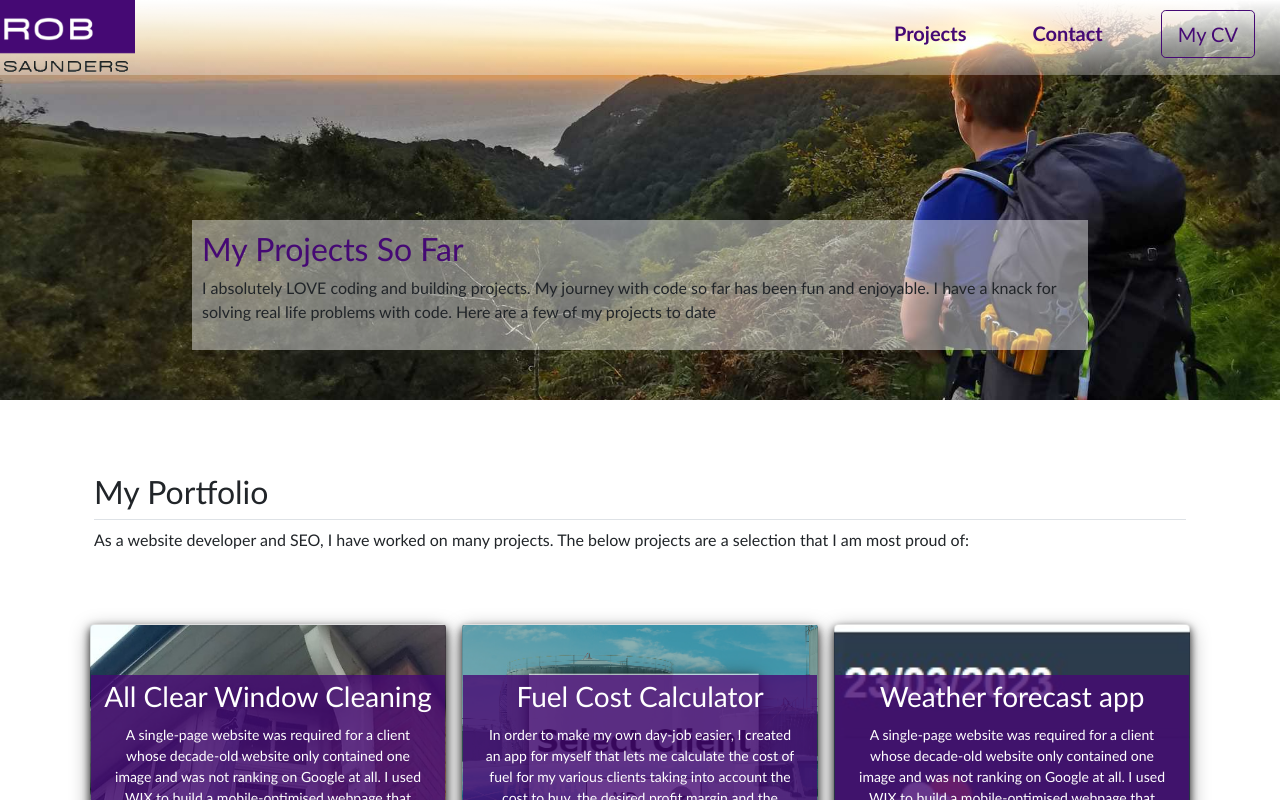
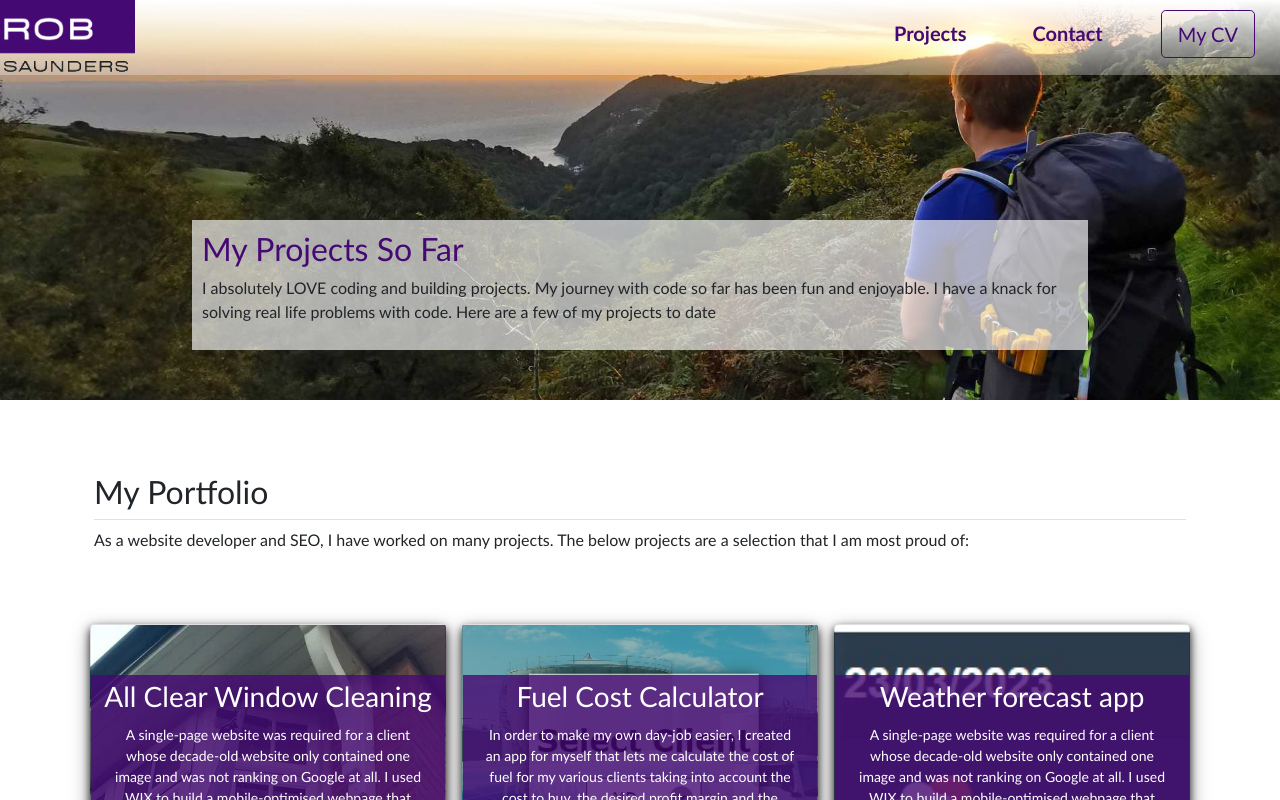
Before and after one commit to R0bsaunders/rob-saunders-react-portfolio, a React (Create React App) app: page /#/projects in a window 1280 px wide. Shown: the top 800 px of the page. Built offline with nearby package versions, Linux system fonts and the light colour scheme.

Commit message:
decreased transparency of jumbo tron text wrapper to make it easier to read

```diff
--- a/src/styles/style.css
+++ b/src/styles/style.css
@@ -7,7 +7,7 @@
 }
 
 :root {
-    --transparentBackground: rgba(255, 255, 255, 0.429);
+    --transparentBackground: rgba(255, 255, 255, 0.65);
     --brandColor: rgba(69, 9, 116,1);
     --tabletSpaceBetweenElements: 25px;
     --titleBackground: rgba(69, 9, 116,0.8);
```
